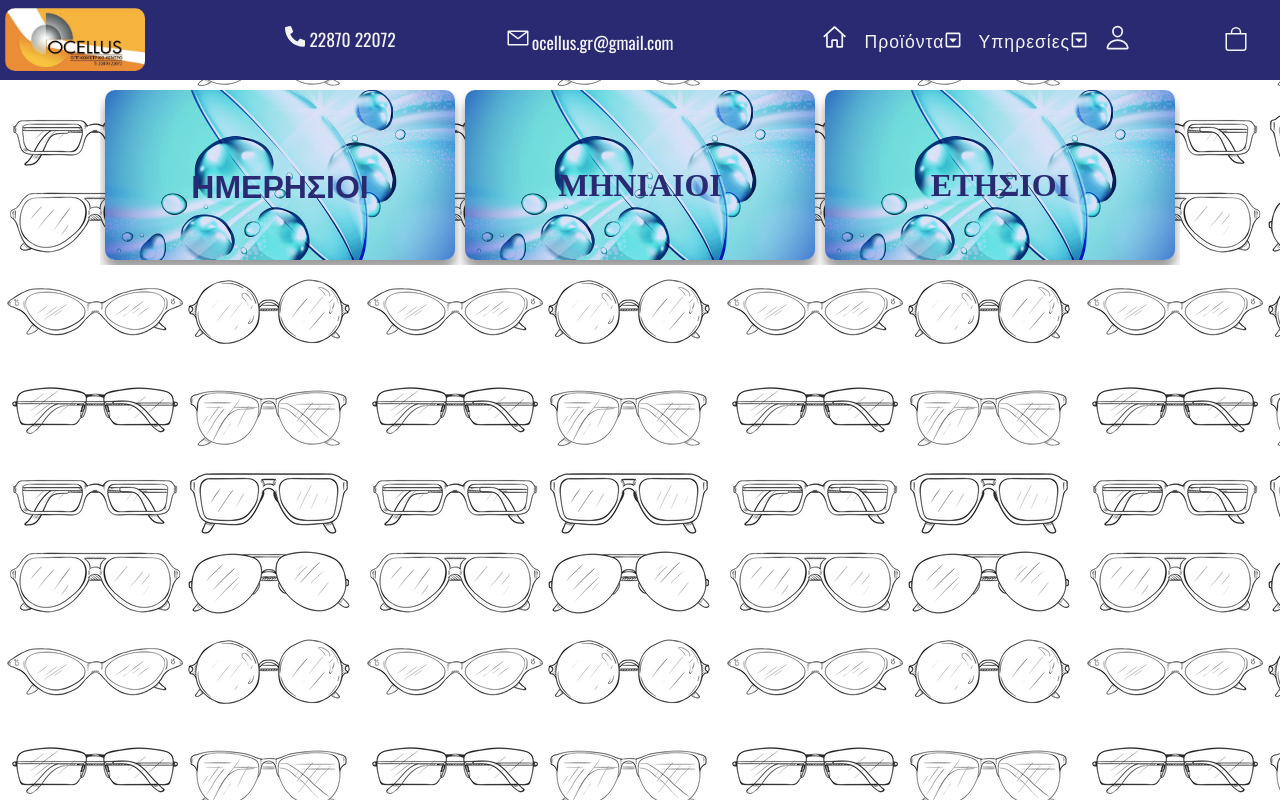
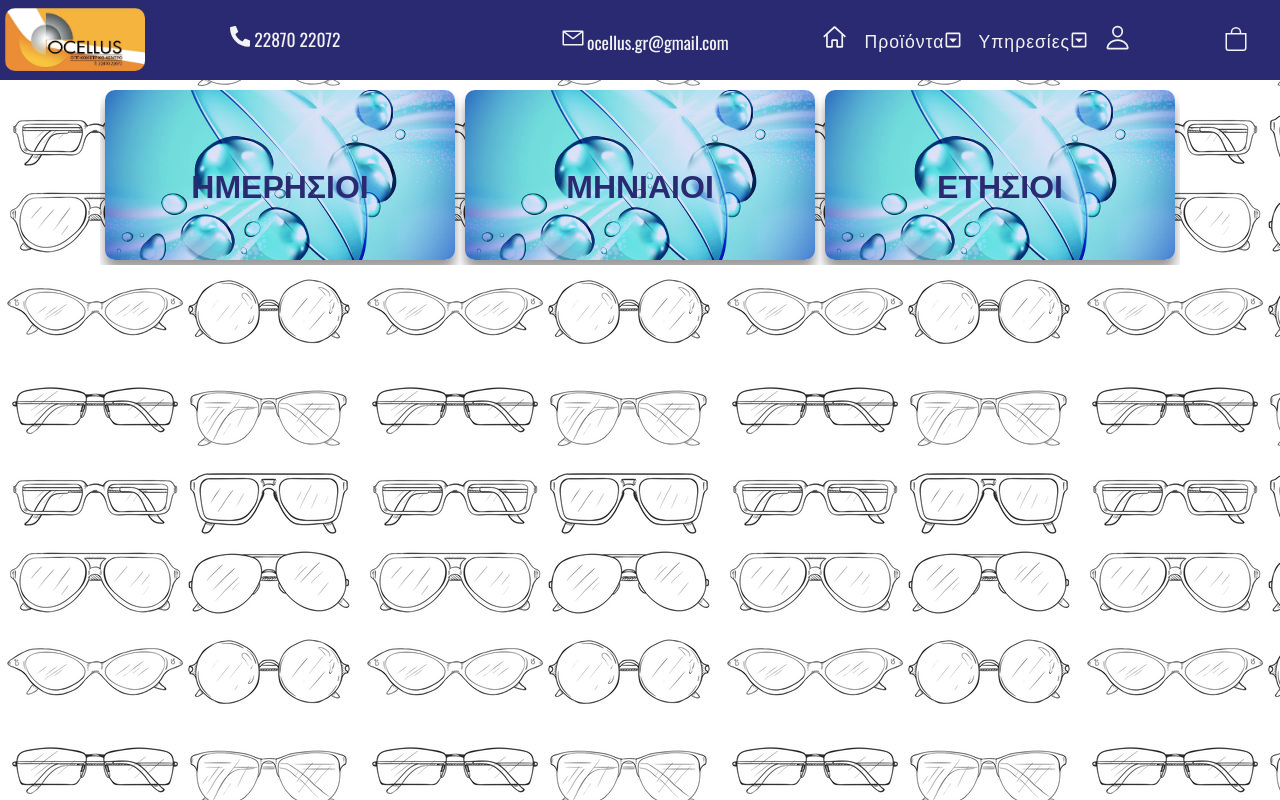
Before and after one commit to gioStam77/site-Ocellus, a React (Create React App) app: page /contactLens in a window 1280 px wide. Built offline with nearby package versions, Linux system fonts and the light colour scheme.

Commit message:
landScapeOK

```diff
--- a/src/App.css
+++ b/src/App.css
@@ -101,7 +101,7 @@ button:hover {
 
 .navbar-nav {
   display: flex;
-  justify-content: space-around;
+  justify-content: space-between;
   width: 39%;
 }
 
@@ -319,7 +319,7 @@ button:hover {
   .dropDown {
     display: flex;
     top: auto;
-    margin-top: 8%;
+    margin-top: 27px;
     position: fixed;
     left: 1.1rem;
     align-content: center;
@@ -367,6 +367,7 @@ button:hover {
     margin-left: 15px;
   }
 }
+
 @media screen and (max-width: 600px) {
   * {
     overflow-x: hidden;
@@ -384,7 +385,8 @@ button:hover {
     font-size: 1.5rem;
     margin-left: 3rem;
   }
-  @media screen and (max-width: 450px) {
+}
+@media screen and (max-width: 450px) and (orientation: portrait) {
   * {
     overflow-x: hidden;
   }
@@ -401,11 +403,3 @@ button:hover {
     margin-left: 1rem;
   }
 }
-  /* .form {
-    padding: 0.5rem;
-    margin: 2rem;
-
-    width: 343px;
-    height: auto;
-  } */
-}
--- a/src/Components/ContactLens.js
+++ b/src/Components/ContactLens.js
@@ -11,7 +11,7 @@ function ContactLens() {
           className="glassesItem"
           style={{ backgroundImage: `url(${cLens})` }}
         >
-          <h3>ημερησιοι</h3>
+          <h3 className="text-blue">ημερησιοι</h3>
         </li>
       </Link>
       <Link to="/monthlies">
@@ -19,7 +19,7 @@ function ContactLens() {
           className="glassesItem"
           style={{ backgroundImage: `url(${cLens})` }}
         >
-          <h3 className="text-title">μηνιαιοι</h3>
+          <h3 className="text-blue">μηνιαιοι</h3>
         </li>
       </Link>
       <Link to="/year">
@@ -27,7 +27,7 @@ function ContactLens() {
           className="glassesItem"
           style={{ backgroundImage: `url(${cLens})` }}
         >
-          <h3 className="text-title">ετησιοι</h3>
+          <h3 className="text-blue">ετησιοι</h3>
         </li>
       </Link>
     </ul>
```
Also changed, not shown: 1 other file (tests, documents, lock files or other folders). Lines whose indentation alone changed are shown as unchanged.
